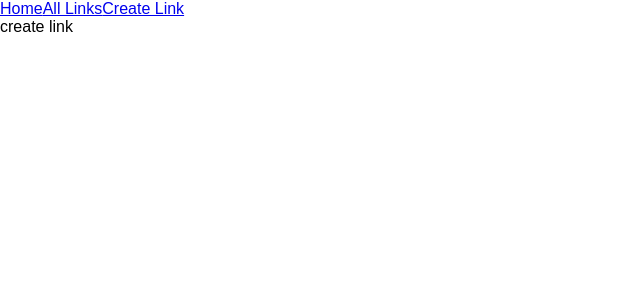
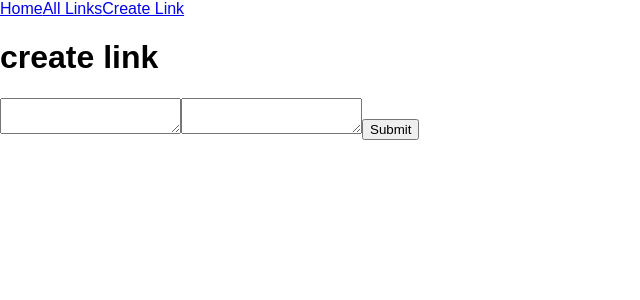
Before and after one commit to claasahl/forex-sandbox, a React (Create React App) app in the folder fx-react-app/: page /createLink in a window 1280 px wide. Shown: the top 300 px of the page, without its empty margins (0-640 px from the left). Built offline with nearby package versions, Linux system fonts and the light colour scheme.

Commit message:
added a mutation for creating links

```diff
--- a/fx-react-app/src/CreateLinkView.js
+++ b/fx-react-app/src/CreateLinkView.js
@@ -1,9 +1,46 @@
 import React from 'react';
+import { graphql } from 'react-apollo';
+import gql from 'graphql-tag';
 
-export default class CreateLinkView extends React.Component {
+const mutation = gql`
+mutation CreateLinkView_createLink($url: String!, $desc: String!) {
+    createLink(url: $url, description: $desc) {
+      id
+    }
+  }
+`;
+
+class CreateLinkView extends React.Component {
+    handleSubmit(e) {
+        e.preventDefault();
+        let formData = new FormData(this.form);
+        this.props
+        .mutate({
+            variables: {
+                url: formData.get('url'),
+                desc: formData.get('description'),
+            },
+        })
+        .then(res => {
+            let {data} = res;
+            window.location.replace('/links/' + data.createLink.id);
+        })
+        .catch(err => console.log(err));
+    }
     render() {
         return (
-            <div>create link</div>
+            <div>
+                <h1>create link</h1>
+                <form
+                    ref={ref => (this.form = ref)}
+                    onSubmit={e => this.handleSubmit(e)}>
+                    <textarea name="url" />
+                    <textarea name="description" />
+                    <button type="submit">Submit</button>
+                </form>
+            </div>
         );
     }
 }
+
+export default graphql(mutation)(CreateLinkView);
```
